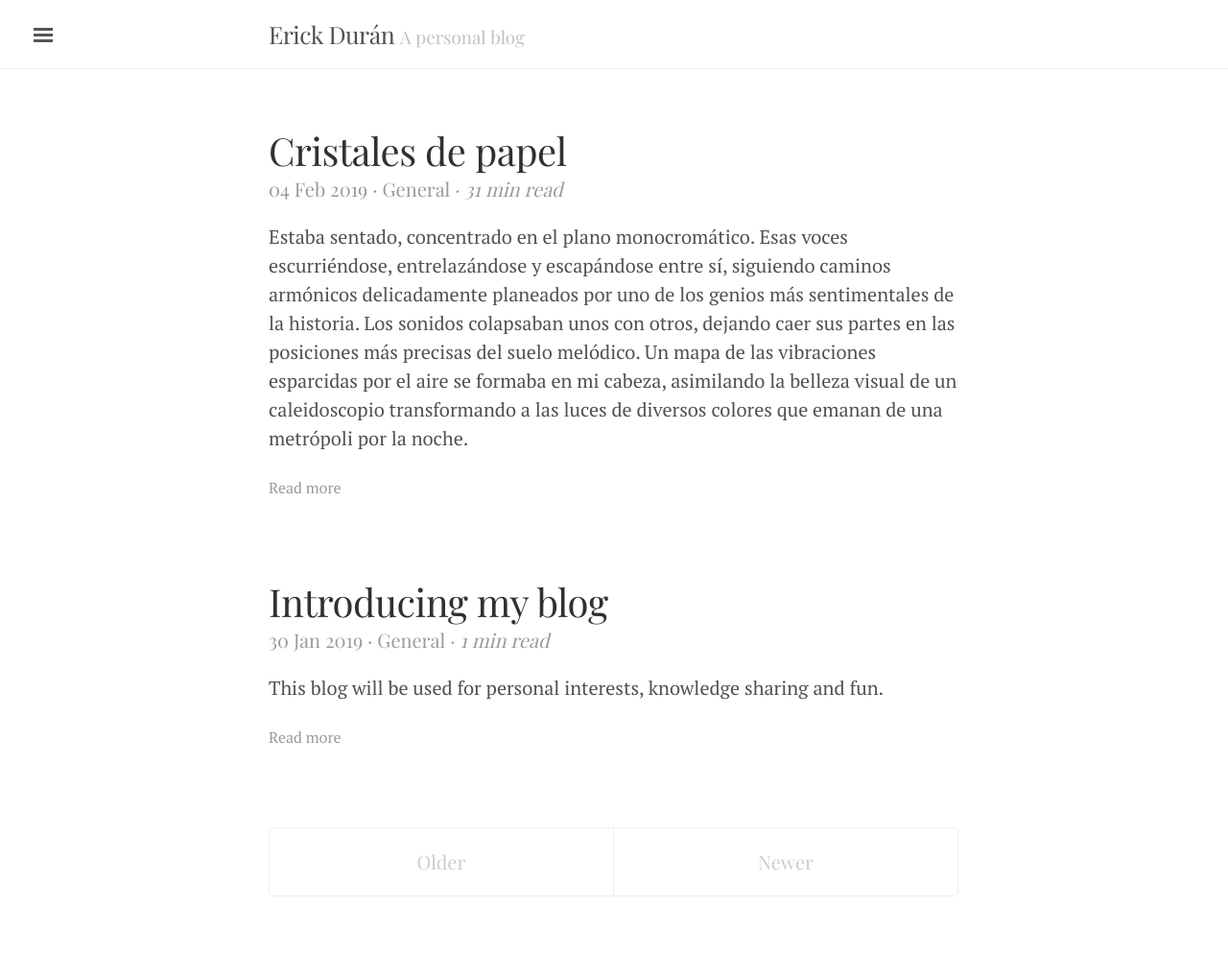
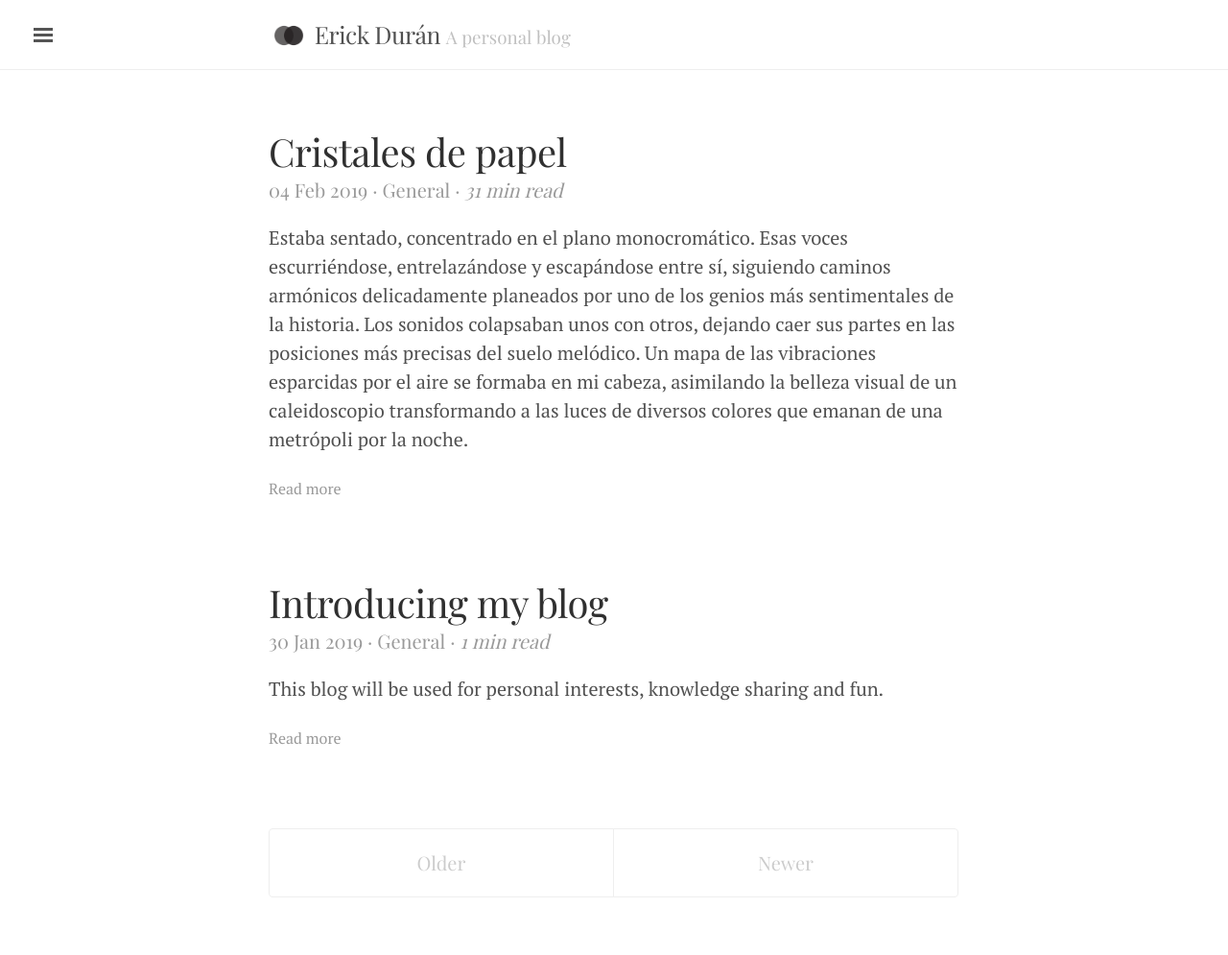
Before and after one commit to erickduran/blog, a Jekyll site: the page built from index.html, in a window 1280 px wide. Shown: the whole page at 96% size. Built offline with Jekyll 4.4.1, drawn with Linux system fonts in a browser that asks for light colours; some web fonts are replaced; the list of posts is cut into pages by our own code.

Commit message:
add logo

```diff
--- a/_config.yml
+++ b/_config.yml
@@ -8,6 +8,7 @@ description:         'A personal blog dedicated to my free time.'
 baseurl:             ''
 paginate:            5
 plugins:             [jekyll-paginate]
+logo:                '/public/logo.png'
 
 nav:
   Home:
--- a/_layouts/default.html
+++ b/_layouts/default.html
@@ -13,7 +13,9 @@
       <div class="masthead">
         <div class="container">
           <h3 class="masthead-title">
-            <a href="{{ site.baseurl }}/" title="Home">{{ site.title }}</a>
+            <a href="{{ site.baseurl }}/" title="Home">
+            <img class="masthead-logo" src="{{ site.baseurl }}{{ site.logo }}"/>
+            {{ site.title }}</a>
             <small>{{ site.tagline }}</small>
           </h3>
         </div>
--- a/public/css/lanyon.css
+++ b/public/css/lanyon.css
@@ -26,6 +26,15 @@
  * Reverse layout
  * Themes
  */
+
+.masthead-logo {
+    height: 30px;
+    width: auto;
+    vertical-align: text-bottom;
+    display: inline;
+    padding: 0;
+    margin: 0;
+  }
 
 a {
   -webkit-transition: all 0.2s ease-in-out;
```
Also changed, not shown: public/apple-touch-icon-precomposed.png, public/favicon.ico, public/logo.png (added).
